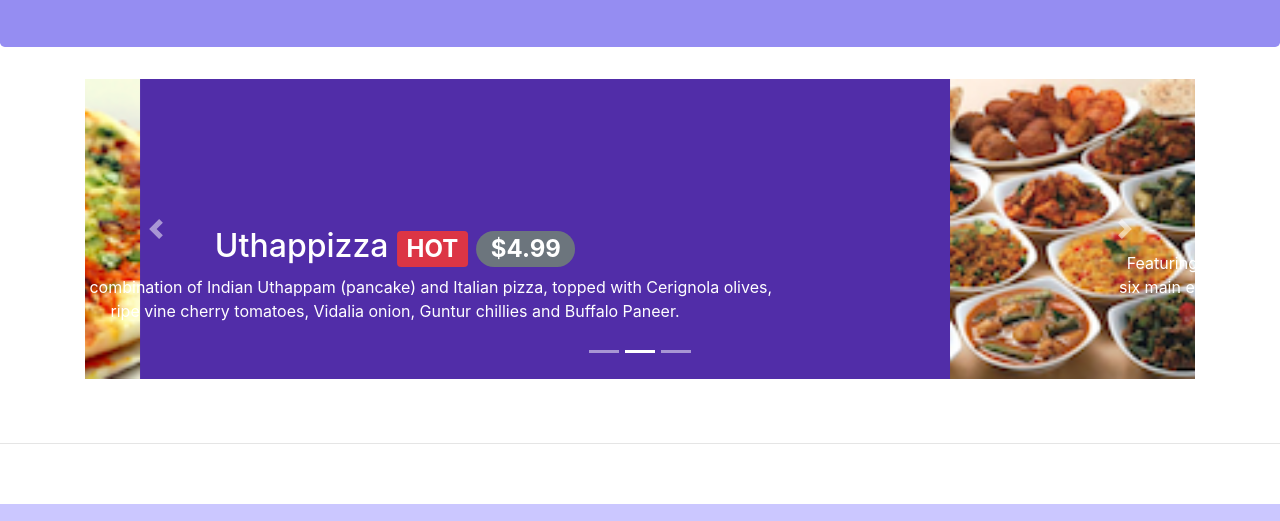
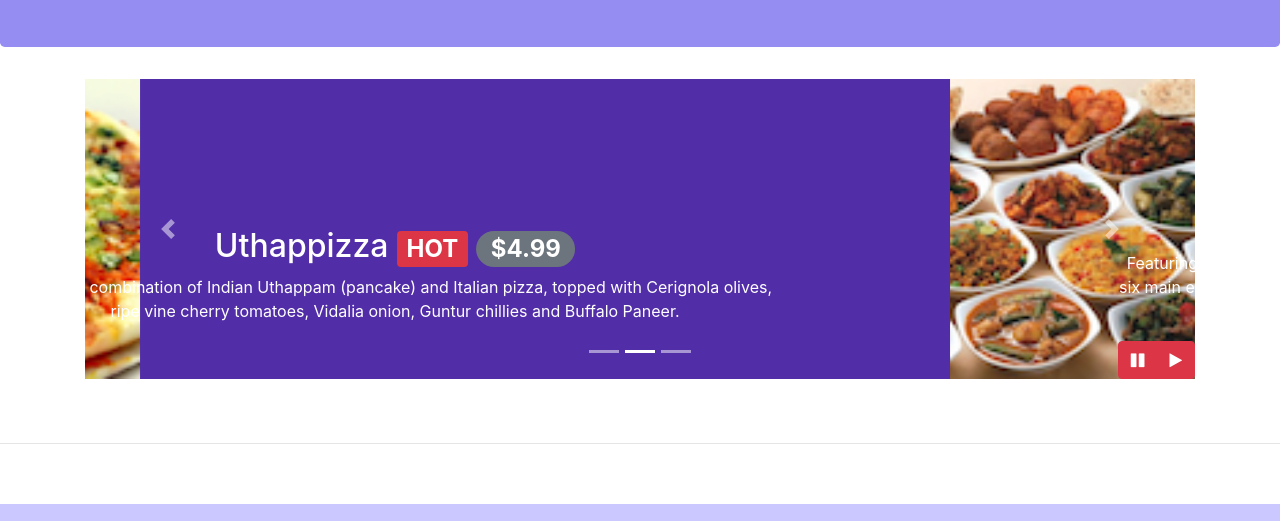
Before and after one commit to miths/Bootstrap, a website: page Bootstrap4/conFusion/index.html in a window 1280 px wide. Shown: the part 265-786 px from the top of the page. Drawn offline with nearby package versions, Linux system fonts and the light colour scheme.

Commit message:
Bootstrap JQuery

```diff
--- a/Bootstrap4/conFusion/aboutus.css
+++ b/Bootstrap4/conFusion/aboutus.css
@@ -69,3 +69,10 @@
     left: 0;
     min-height: 300px;
 }
+
+#carouselButton {
+    right:0px;
+    position: absolute;
+    bottom: 0px;
+    z-index: 1;
+}
--- a/Bootstrap4/conFusion/index.html
+++ b/Bootstrap4/conFusion/index.html
@@ -243,11 +243,34 @@
             <li data-target='#mycarousel' data-slide-to='1'></li>
             <li data-target='#mycarousel' data-slide-to='2'></li>
           </ol>
+          <a href="#mycarousel" class="carousel-control-prev" role="button" data-slide='prev'> <span class="carousel-control-prev-icon"></span> </a>
+          <a href="#mycarousel" class="carousel-control-next" role="button" data-slide='next'> <span class="carousel-control-next-icon"></span> </a>
+
+          <div class="btn-group" id="carouselButton">
+            <button type="button" class="btn btn-danger" id="carousel-pause">
+              <span class="fa fa-pause"></span>
+            </button>
+            <button type="button" class="btn btn-danger" id="carousel-play">
+              <span class="fa fa-play"></span>
+            </button>
+
+          </div>
         </div>
 
       </div>
-      <a href="#mycarousel" class="carousel-control-prev" role="button" data-slide='prev'> <span class="carousel-control-prev-icon"></span> </a>
+      <!-- <a href="#mycarousel" class="carousel-control-prev" role="button" data-slide='prev'> <span class="carousel-control-prev-icon"></span> </a>
       <a href="#mycarousel" class="carousel-control-next" role="button" data-slide='next'> <span class="carousel-control-next-icon"></span> </a>
+
+      <div class="btn-group" id="carouselButton">
+        <button type="button" class="btn btn-danger btn-sm" id="carousel-pause">
+          <span class="fa fa-pause"></span>
+        </button>
+        <button type="button" class="btn btn-danger btn-sm" id="carousel-play">
+          <span class="fa fa-play"></span>
+        </button>
+
+      </div> -->
+
     </div>
   </div>
   </div>
@@ -408,6 +431,19 @@
     <script src="node_modules/jquery/dist/jquery.slim.min.js"></script>
     <script src="node_modules/popper.js/dist/umd/popper.min.js"></script>
     <script src="node_modules/bootstrap/dist/js/bootstrap.min.js"></script>
+
+    <script type="text/javascript">
+      $(document).ready(function(){
+        $('#mycarousel').carousel({ interval:2000});
+        $('carousel-pause').click(function(){
+          $('#mycarousel').carousel('pause')
+        });
+        $('carousel-play').click(function(){
+          $('#mycarousel').carousel('cycle')
+        });
+
+      })
+    </script>
 </body>
 
 <!-- <script>
```
Also changed, not shown: test.html (added).
